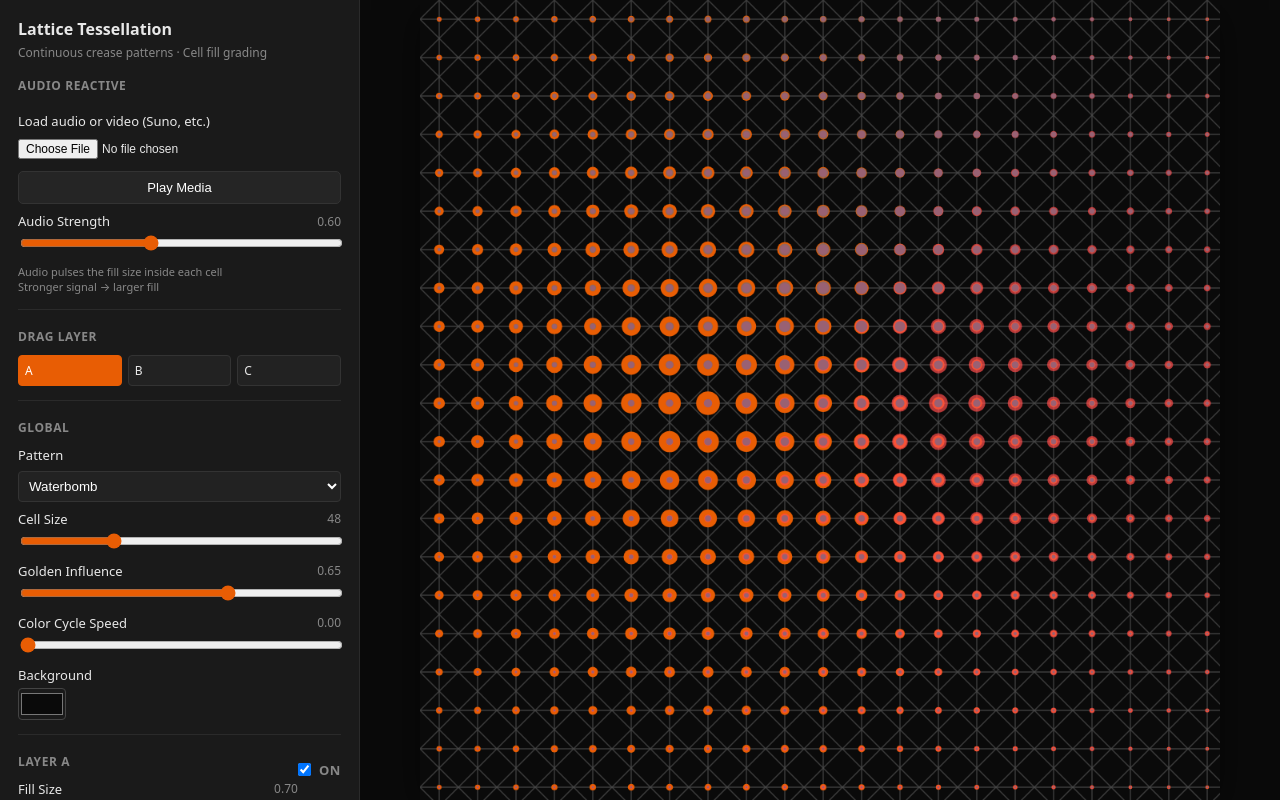
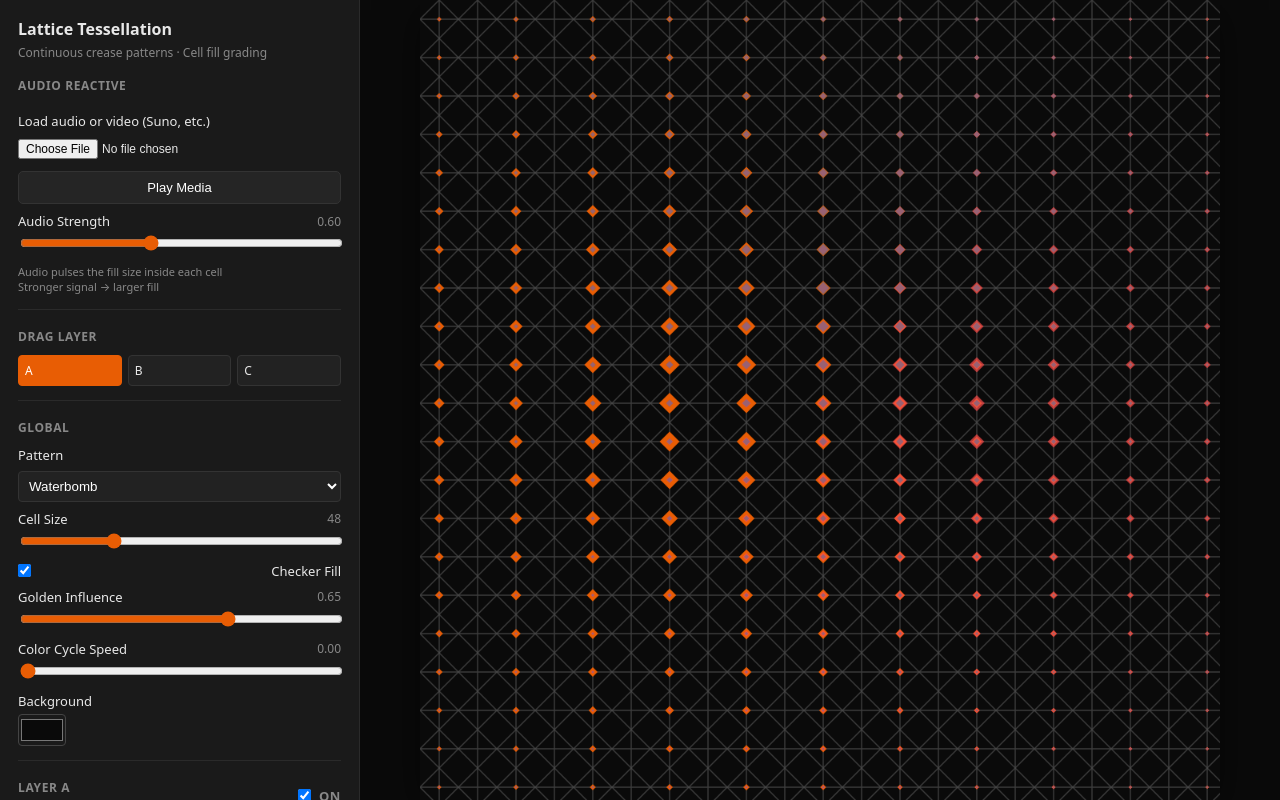
Before and after one commit to stonekaiju/lattice-generative, a plain HTML site: page tessellation.html in a window 1280 px wide. Drawn offline with Linux system fonts and the light colour scheme.

Commit message:
Add checker fill option to tessellation

```diff
--- a/tessellation.html
+++ b/tessellation.html
@@ -77,6 +77,7 @@
     </select>
     <label>Cell Size <span class="value" id="v-cell">48</span></label>
     <input type="range" id="cell-size" min="20" max="120" step="2" value="48">
+    <label class="layer-toggle" style="margin-top:8px"><input type="checkbox" id="checker" checked> Checker Fill</label>
     <label>Golden Influence <span class="value" id="v-phi">0.65</span></label>
     <input type="range" id="phi" min="0" max="1" step="0.01" value="0.65">
     <label>Color Cycle Speed <span class="value" id="v-cycle">0</span></label>
@@ -181,7 +182,8 @@ const controls = {
   modeB: document.getElementById('mode-b'), modeC: document.getElementById('mode-c'),
   opB: document.getElementById('op-b'), opC: document.getElementById('op-c'),
   speed: document.getElementById('speed'), orbit: document.getElementById('orbit'),
-  audioStrength: document.getElementById('audio-strength'), cycleSpeed: document.getElementById('cycle-speed')
+  audioStrength: document.getElementById('audio-strength'), cycleSpeed: document.getElementById('cycle-speed'),
+  checker: document.getElementById('checker')
 };
 function getSelectedDragLayer() {
   const checked = document.querySelector('input[name="drag-layer"]:checked');
@@ -270,12 +272,28 @@ function drawCrease(x,y,s,shape,color){
   }
   ctx.stroke();
 }
-function drawFill(x,y,s,fillRatio,shape,color){
-  const f=Math.max(0.05,Math.min(1,fillRatio))*s*0.45;
-  ctx.fillStyle=color;ctx.beginPath();
-  if(shape==='triangle'||shape==='sierpinski-tri'){
-    ctx.moveTo(x,y-f);ctx.lineTo(x-f*0.866,y+f*0.5);ctx.lineTo(x+f*0.866,y+f*0.5);ctx.closePath();
-  }else{ctx.arc(x,y,f,0,Math.PI*2);}
+function drawFill(x, y, s, fillRatio, shape, color, cellIndex) {
+  const checker = controls.checker && controls.checker.checked;
+  if (checker && (cellIndex % 2 !== 0)) return; // alternate cells empty
+  const f = Math.max(0.08, Math.min(1, fillRatio)) * s * 0.42;
+  ctx.fillStyle = color;
+  ctx.beginPath();
+  if (shape === 'triangle' || shape === 'sierpinski-tri') {
+    ctx.moveTo(x, y - f);
+    ctx.lineTo(x - f * 0.866, y + f * 0.5);
+    ctx.lineTo(x + f * 0.866, y + f * 0.5);
+    ctx.closePath();
+  } else if (shape === 'waterbomb' || shape === 'miura') {
+    // diamond
+    ctx.moveTo(x, y - f);
+    ctx.lineTo(x + f, y);
+    ctx.lineTo(x, y + f);
+    ctx.lineTo(x - f, y);
+    ctx.closePath();
+  } else {
+    // square / quad / sierpinski-sq
+    ctx.rect(x - f, y - f, f * 2, f * 2);
+  }
   ctx.fill();
 }
 function getAnimatedCenter(base,phase){
@@ -333,7 +351,7 @@ function draw(){
         const power=Math.pow(1-t,Math.max(0.2,fall));
         const blended=power*(1-phiStrength*0.45)+golden*(phiStrength*0.45);
         const fillRatio=Math.max(0.05,baseFill*blended+audioBoost);
-        drawFill(x,y,cell,fillRatio,shape,col);
+        drawFill(x, y, cell, fillRatio, shape, col, r * cols + c);
       }
     }
     ctx.restore();
```
